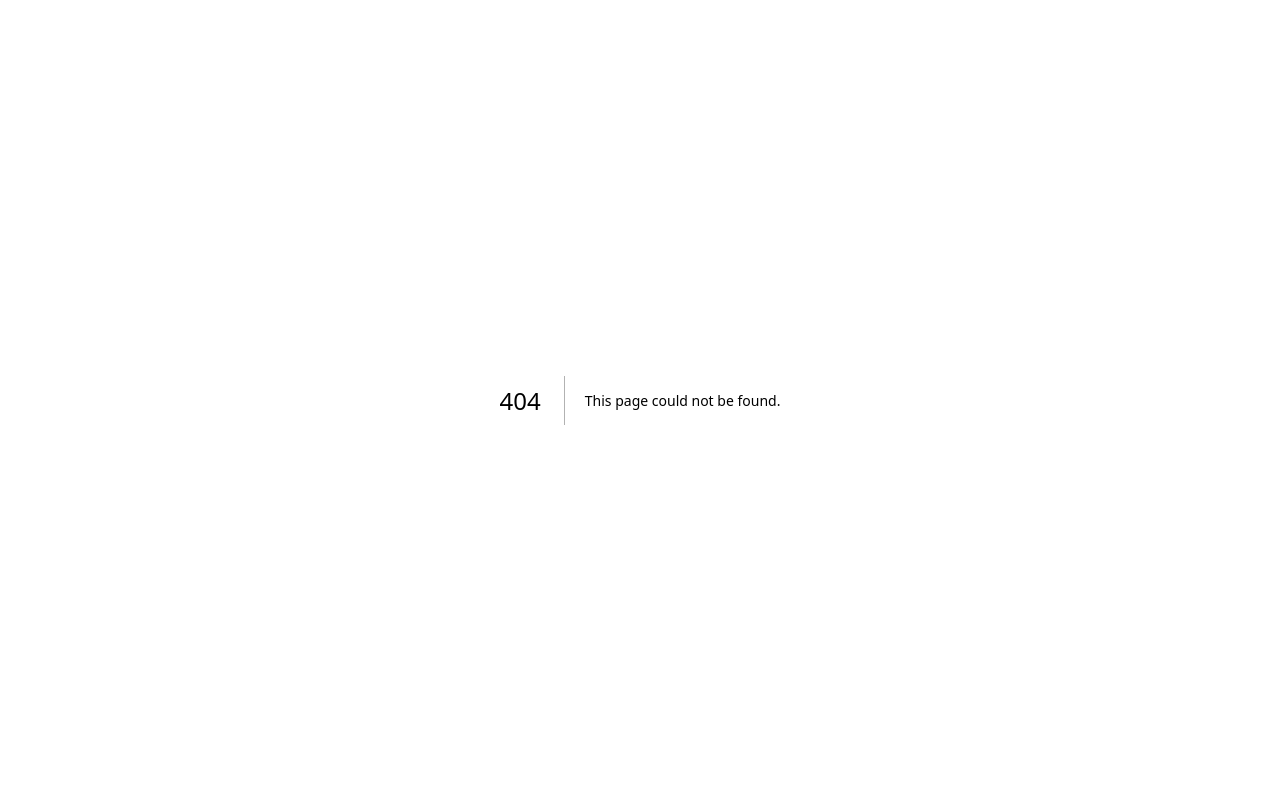
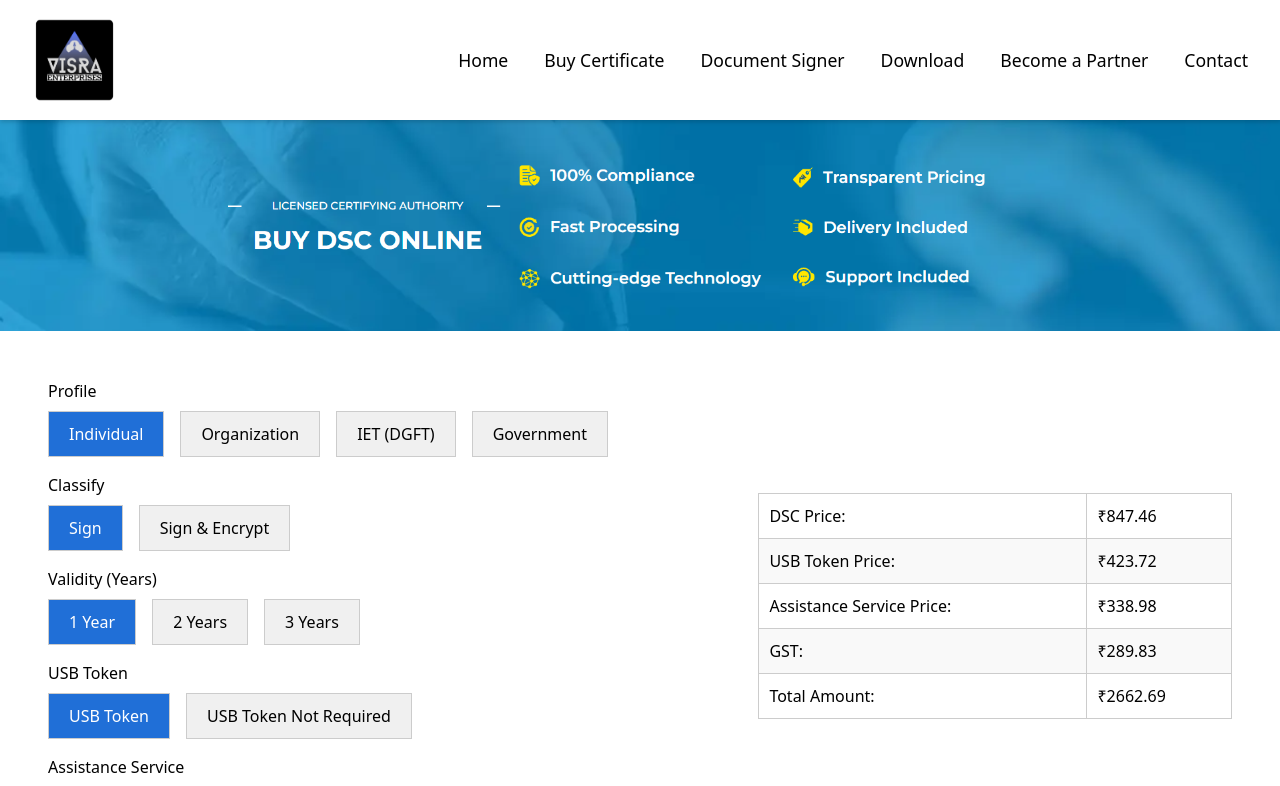
Before and after one commit to Arpit10110/Visra, a Next.js app: page /buycertificate in a window 1280 px wide. Before the commit this address had no page. Shown: the top 786 px of the page. Built offline with nearby package versions, Linux system fonts and the light colour scheme.

Commit message:
buy certificate page is 40% done

```diff
--- a/src/Components/Navbar/Navbar.jsx
+++ b/src/Components/Navbar/Navbar.jsx
@@ -17,7 +17,7 @@ const Navbar = () => {
 
         <div className="navlinks flex gap-9 text-[1.1rem] below-sm:hidden  ">
             <Link className="hover:text-red-400" href={"/"}>Home</Link>
-            <Link className="hover:text-red-400" href={"/buy-certificate"}>Buy Certificate</Link>
+            <Link className="hover:text-red-400" href={"/buycertificate"}>Buy Certificate</Link>
             <Link className="hover:text-red-400" href={"/doucment-signer"}>Document Signer</Link>
             <Link className="hover:text-red-400" href={"/download"}>Download</Link>
             <Link className="hover:text-red-400" href={"/become-a-partner"}>Become a Partner</Link>
--- /dev/null
+++ b/src/Style/Buycertificate.css
@@ -0,0 +1,70 @@
+.buy-Certificate-main {
+    display: flex;
+    justify-content: space-between;
+    padding: 3rem 3rem 6rem 3rem;
+    flex-wrap: wrap;
+    align-items: center;
+}
+.section-main {
+  width: 50%;
+  display: flex;
+  flex-direction: column;
+  align-items: baseline;
+  gap: 1rem;
+}
+.section {
+  display: flex;
+  flex-direction: column;
+  gap: 0.5rem;
+}
+.sector-btn-div{
+    display:flex;
+    gap:1rem;
+}
+.section button {
+  background-color: #f0f0f0;
+  border: 1px solid #ccc;
+  padding: 10px 20px;
+  cursor: pointer;
+  transition: background-color 0.3s ease;
+}
+
+.section button.active {
+  background-color: #206fd7;
+  color: white;
+}
+
+.section button:hover {
+  background-color: #ddd;
+}
+
+.summary {
+  width: 40%;
+}
+
+.summary h3 {
+  text-align: center;
+  margin-bottom: 20px;
+}
+
+table {
+  width: 100%;
+  max-width: 600px;
+  margin: 0 auto;
+  border-collapse: collapse;
+}
+
+table,
+td {
+  border: 1px solid #ccc;
+  padding: 10px;
+  text-align: left;
+}
+
+table td {
+  font-size: 16px;
+}
+
+table tr:nth-child(even) {
+  background-color: #f9f9f9;
+}
--- /dev/null
+++ b/src/app/buycertificate/page.js
@@ -0,0 +1,157 @@
+'use client';
+import Footer from '@/Components/Footer/Footer';
+import Navbar from '@/Components/Navbar/Navbar';
+import "@/Style/Buycertificate.css";
+import { useState } from 'react';
+import buyCertiBanner from "@/assets/buyCertiBanner.png"
+import Image from 'next/image';
+const page = () => {
+  const [profile, setProfile] = useState('Individual');
+  const [classify, setClassify] = useState('Sign');
+  const [years, setYears] = useState(1);
+  const [token, setToken] = useState(true); // USB Token or No Token
+  const [assistance, setAssistance] = useState(true); // Assistance Service or No Assistance
+
+  const individualOrganization = [
+    { productType: "sign", validity: 1, Tocken: true, Assistance_Service: true, DSC_Price: 847.46, Token_Price: 423.72, Asst_Service_Price: 338.98, Gst: 289.83, Total_Amount: 1899.99 },
+    { productType: "sign", validity: 2, Tocken: true, Assistance_Service: true, DSC_Price: 974.58, Token_Price: 423.72, Asst_Service_Price: 338.98, Gst: 312.71, Total_Amount: 2049.99 },
+    { productType: "sign", validity: 3, Tocken: true, Assistance_Service: true, DSC_Price: 1483.05, Token_Price: 423.72, Asst_Service_Price: 338.98, Gst: 404.23, Total_Amount: 2649.98 },
+    { productType: "Sign & Encryprion", validity: 1, Tocken: true, Assistance_Service: true, DSC_Price: 1694.92, Token_Price: 423.72, Asst_Service_Price: 338.98, Gst: 442.37, Total_Amount: 2899.99 },
+    { productType: "Sign & Encryprion", validity: 2, Tocken: true, Assistance_Service: true, DSC_Price: 2033.9, Token_Price: 423.72, Asst_Service_Price: 338.98, Gst: 503.39, Total_Amount: 3299.99 },
+    { productType: "Sign & Encryprion", validity: 3, Tocken: true, Assistance_Service: true, DSC_Price: 3135.59, Token_Price: 423.72, Asst_Service_Price: 338.98, Gst: 701.69, Total_Amount: 4599.98 },
+  ];
+
+  const DGFT_DSC = [
+    { productType: "Sign & Encryprion", validity: 1, Tocken: true, Assistance_Service: true, DSC_Price: 1864.41, Token_Price: 423.72, Asst_Service_Price: 338.98, Gst: 442.37, Total_Amount: 3099.99 },
+    { productType: "Sign & Encryprion", validity: 2, Tocken: true, Assistance_Service: true, DSC_Price: 2372.88, Token_Price: 423.72, Asst_Service_Price: 338.98, Gst: 503.39, Total_Amount: 3699.98 },
+    { productType: "Sign & Encryprion", validity: 3, Tocken: true, Assistance_Service: true, DSC_Price: 3305.08, Token_Price: 423.72, Asst_Service_Price: 338.98, Gst: 701.69, Total_Amount: 4799.98 },
+  ];
+
+  const GOVT_DSC = [
+    { productType: "sign", validity: 1, Tocken: true, Assistance_Service: true, DSC_Price: 847.46, Token_Price: 423.72, Asst_Service_Price: 338.98, Gst: 289.83, Total_Amount: 1899.99 },
+    { productType: "sign", validity: 2, Tocken: true, Assistance_Service: true, DSC_Price: 974.58, Token_Price: 423.72, Asst_Service_Price: 338.98, Gst: 312.71, Total_Amount: 2049.99 },
+    { productType: "sign", validity: 3, Tocken: true, Assistance_Service: true, DSC_Price: 1483.05, Token_Price: 423.72, Asst_Service_Price: 338.98, Gst: 404.23, Total_Amount: 2649.98 },
+    { productType: "Sign & Encryprion", validity: 1, Tocken: true, Assistance_Service: true, DSC_Price: 1694.92, Token_Price: 423.72, Asst_Service_Price: 338.98, Gst: 442.37, Total_Amount: 2899.99 },
+    { productType: "Sign & Encryprion", validity: 2, Tocken: true, Assistance_Service: true, DSC_Price: 2033.9, Token_Price: 423.72, Asst_Service_Price: 338.98, Gst: 503.39, Total_Amount: 3299.99 },
+    { productType: "Sign & Encryprion", validity: 3, Tocken: true, Assistance_Service: true, DSC_Price: 3135.59, Token_Price: 423.72, Asst_Service_Price: 338.98, Gst: 701.69, Total_Amount: 4599.98 },
+  ];
+
+  const getFilteredDSC = () => {
+    let dataSource;
+    if (profile === "Individual" || profile === "Organization") {
+      dataSource = individualOrganization;
+    } else if (profile === "IET") {
+      dataSource = DGFT_DSC;
+    } else {
+      dataSource = GOVT_DSC;
+    }
+
+    // Filter based on classify and years
+    const filtered = dataSource.filter(item =>
+      item.productType.toLowerCase() === classify.toLowerCase() && item.validity === years
+    );
+
+    return filtered.length > 0 ? filtered[0] : null; // Return the first matched item or null
+  };
+
+  const filteredDSC = getFilteredDSC();
+
+  return (
+    <>
+      <Navbar />
+      <Image src={buyCertiBanner} alt="buyCertiBanner"  />
+      <div className="buy-Certificate-main">
+      <div className="section-main">
+        {/* Profile Selection */}
+        <div className="section">
+        <h3>Profile</h3>
+        <div className="sector-btn-div">
+
+          <button onClick={() => setProfile('Individual')} className={profile === 'Individual' ? 'active' : ''}>Individual</button>
+          <button onClick={() => setProfile('Organization')} className={profile === 'Organization' ? 'active' : ''}>Organization</button>
+          <button onClick={() =>{ setClassify("Sign & Encryprion"); setProfile('IET')} } className={profile === 'IET' ? 'active' : ''}>IET (DGFT)</button>
+          <button onClick={() => setProfile('Government')} className={profile === 'Government' ? 'active' : ''}>Government</button>
+        </div>
+        </div>
+        {/* Classify */}
+        <div className="section">
+          <h3>Classify</h3>
+          <div className="sector-btn-div">
+          <button onClick={() => profile !== 'IET' && setClassify('Sign')} className={classify === 'Sign' && profile !== 'IET' ? 'active' : ''} disabled={profile === 'IET'}>Sign</button>
+          <button onClick={() => setClassify('Sign & Encryprion')} className={classify === 'Sign & Encryprion' ? 'active' : ''}>Sign & Encrypt</button>
+          </div>
+        </div>
+        {/* Year Selection */}
+        <div className="section">
+          <h3>Validity (Years)</h3>
+          <div className="sector-btn-div">
+            {[1, 2, 3].map(year => (
+              <button key={year} onClick={() => setYears(year)} className={years === year ? 'active' : ''}>
+                {year} Year{year > 1 ? 's' : ''}
+              </button>
+            ))}
+          </div>
+        </div>
+        {/* Token Selection */}
+        <div className="section">
+          <h3>USB Token</h3>
+          <div className="sector-btn-div">
+          <button onClick={() => setToken(true)} className={token ? 'active' : ''}>USB Token</button>
+          <button onClick={() => setToken(false)} className={!token ? 'active' : ''}>USB Token Not Required</button>
+          </div>
+        </div>
+        {/* Assistance Service Selection */}
+        <div className="section">
+          <h3>Assistance Service</h3>
+          <div className="sector-btn-div">
+          <button onClick={() => setAssistance(true)} className={assistance ? 'active' : ''}>Need Assistance Services</button>
+          <button onClick={() => setAssistance(false)} className={!assistance ? 'active' : ''}>Assistance Services Not Required</button>
+          </div>
+        </div>
+      </div>
+        {/* Summary Table */}
+        <div className="summary">
+          {filteredDSC ? (
+            <table>
+              <tbody>
+                <tr>
+                  <td>DSC Price:</td>
+                  <td>₹{filteredDSC.DSC_Price.toFixed(2)}</td>
+                </tr>
+                {token && (
+                  <tr>
+                    <td>USB Token Price:</td>
+                    <td>₹{filteredDSC.Token_Price.toFixed(2)}</td>
+                  </tr>
+                )}
+                {assistance && (
+                  <tr>
+                    <td>Assistance Service Price:</td>
+                    <td>₹{filteredDSC.Asst_Service_Price.toFixed(2)}</td>
+                  </tr>
+                )}
+                <tr>
+                  <td>GST:</td>
+                  <td>₹{filteredDSC.Gst.toFixed(2)}</td>
+                </tr>
+                <tr>
+                  <td>Total Amount:</td>
+                  <td>₹{(
+                    filteredDSC.Total_Amount +
+                    (token ? filteredDSC.Token_Price : 0) +
+                    (assistance ? filteredDSC.Asst_Service_Price : 0)
+                  ).toFixed(2)}</td>
+                </tr>
+              </tbody>
+            </table>
+          ) : (
+            <p>No matching records found. Please adjust your selections.</p>
+          )}
+        </div>
+      </div>
+      <Footer/>
+    </>
+  );
+};
+
+export default page;
--- a/src/app/contact/page.js
+++ b/src/app/contact/page.js
@@ -1,7 +1,7 @@
 "use client"
 
 import Navbar from '@/Components/Navbar/Navbar'
-import React,{useState} from 'react'
+import React from 'react'
 import { useForm} from '@formspree/react';
 import "react-toastify/dist/ReactToastify.css";
 import { ToastContainer, toast } from "react-toastify";
@@ -67,7 +67,7 @@ const page = () => {
                     <h2>Message</h2>
                     <input className='bg-gray-50 w-full h-[30vh] text-center p-[0.2rem] text-[1.2rem] rounded-[10px] ' type="text" name='Message'   required/>
                 </div>
-                <button className='bg-gray-800 p-[0.6rem] w-fit p-l-[1rem] pr-[1rem] text-center text-[1.1rem] font-semibold text-white  cursor-pointer border-none ' >Send Messgae</button>
+                <button className='bg-gray-800 p-[0.6rem] w-fit p-l-[1rem] pr-[1rem] text-center text-[1.1rem] font-semibold text-white  cursor-pointer border-none ' >Send Message</button>
             </form>
         </div>
     </div>
```
Also changed, not shown: src/assets/buyCertiBanner.png (added).
